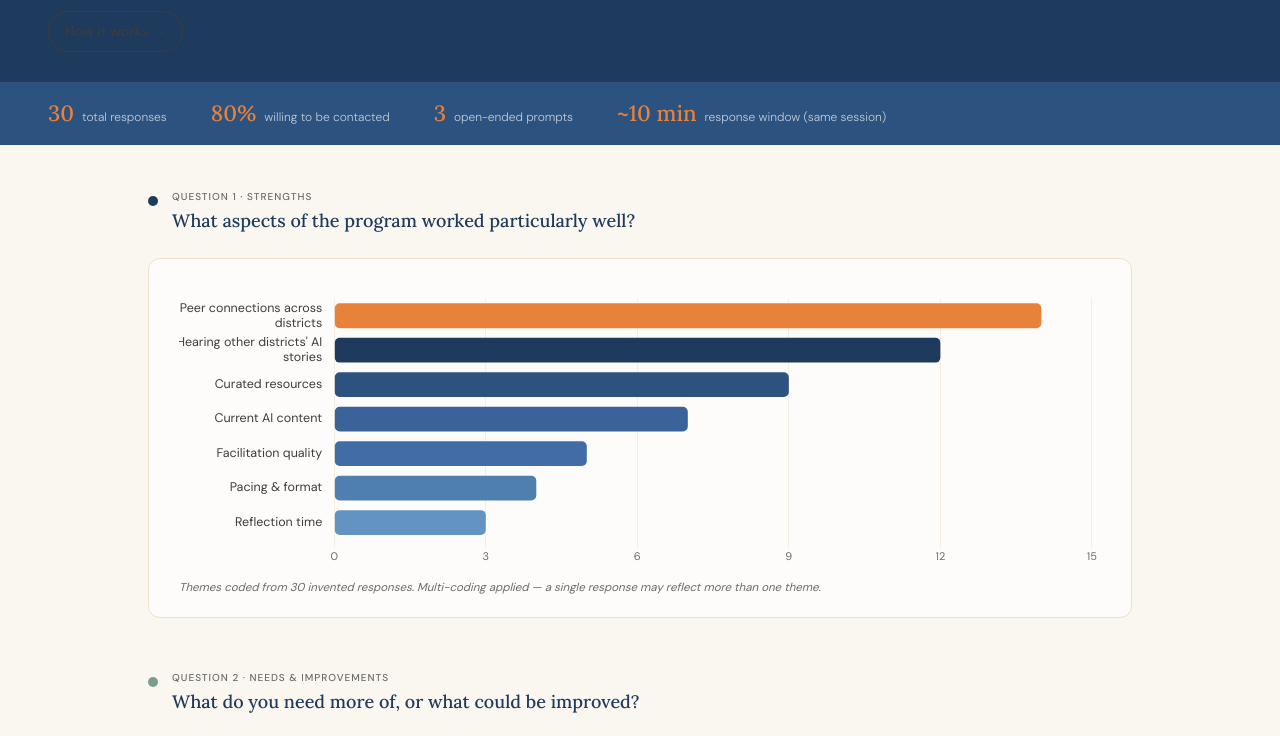
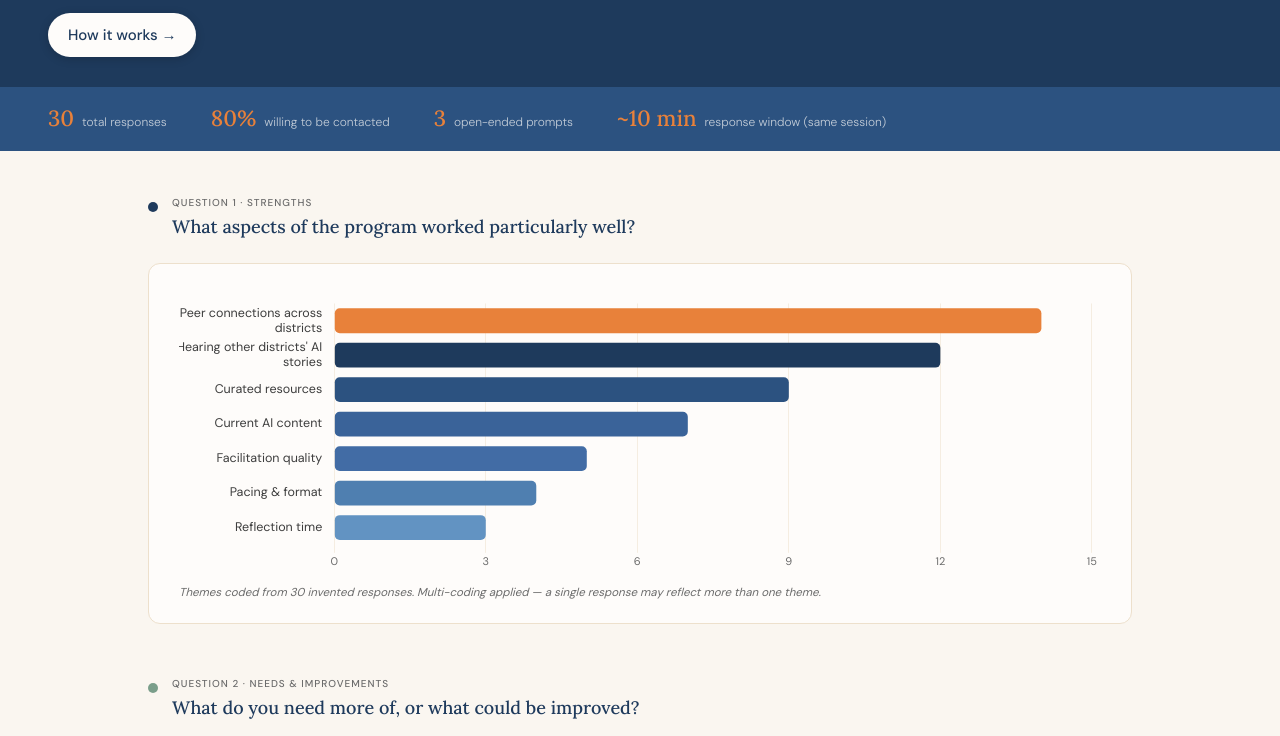
Before and after one commit to wkriesel/program-feedback-dashboard, a plain HTML site: page index.html in a window 1280 px wide. Shown: the part 162-898 px from the top of the page. Drawn offline with nearby package versions, Linux system fonts and the light colour scheme.

Commit message:
Make the How it works link a visible button in the header
Co-Authored-By: Claude Opus 5.5 <noreply@anthropic.com>
Claude-Session: https://claude.ai/code/session_018D2JcHZBNryhsMYKahME4n

```diff
--- a/index.html
+++ b/index.html
@@ -235,7 +235,7 @@
   <div class="eyebrow">Program Feedback · Demo data</div>
   <h1>AI Leadership Network — Session Feedback Dashboard</h1>
   <div class="sub">Sample end-of-year survey · 30 invented responses · Qualitative themes coded by frequency</div>
-  <a href="how-it-works.html" style="display:inline-block;margin-top:14px;color:inherit;font-weight:500;font-size:14px;border:1px solid currentColor;border-radius:999px;padding:8px 16px;text-decoration:none">How it works &rarr;</a>
+  <a href="how-it-works.html" style="display:inline-flex;align-items:center;min-height:44px;margin-top:16px;background:var(--white);color:var(--trust-blue);font-weight:500;font-size:15px;border-radius:999px;padding:10px 20px;text-decoration:none;box-shadow:0 2px 10px rgba(0,0,0,.18)">How it works &rarr;</a>
 </header>
 
 <div class="stats-bar">
```
